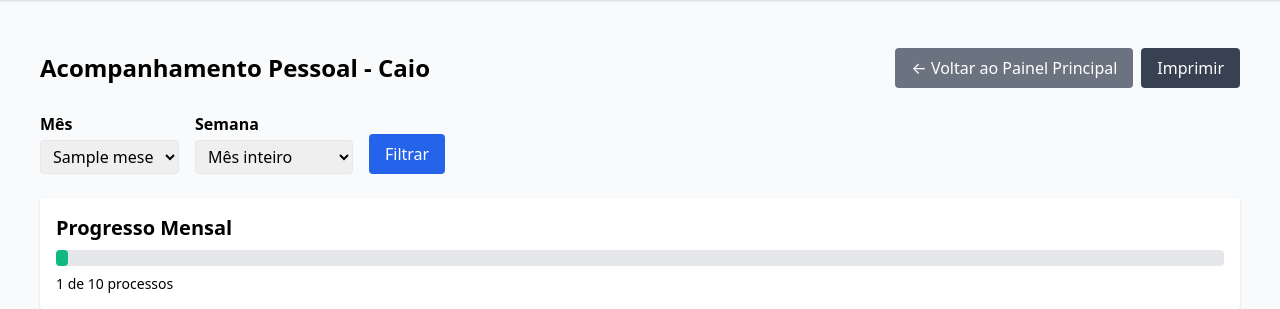
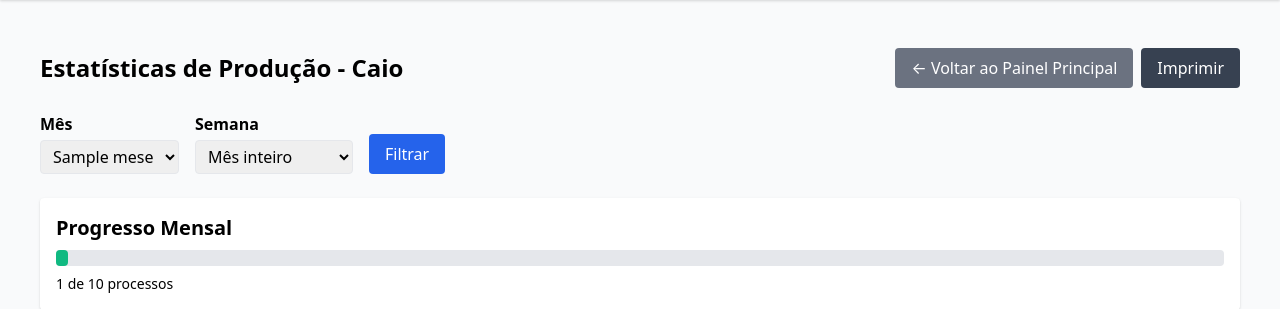
Before and after one commit to albertjr99/sistema_producao, a Flask app: template templates/acompanhamento_pessoal.html in a window 1280 px wide. Shown: the part 56-365 px from the top of the page. Run offline with Flask 3, Linux system fonts and the light colour scheme; the template is opened without the code that fills it: values that come from a table or form of the project are taken from there, most other values are stand-ins (such as "Sample title", 1, 10 or a date in 2020).

Commit message:
Update acompanhamento_pessoal.html

```diff
--- a/templates/acompanhamento_pessoal.html
+++ b/templates/acompanhamento_pessoal.html
@@ -12,7 +12,7 @@
 <div class="p-6 space-y-6">
 
   <div class="flex justify-between items-center mb-6">
-    <h1 class="text-2xl font-bold">Acompanhamento Pessoal - {{ usuario.nome }}</h1>
+    <h1 class="text-2xl font-bold">Estatísticas de Produção - {{ usuario.nome }}</h1>
     <div class="flex space-x-2">
       <a href="{{ url_for('registrar_producao') }}"
          class="bg-gray-500 text-white px-4 py-2 rounded hover:bg-gray-600">
```
